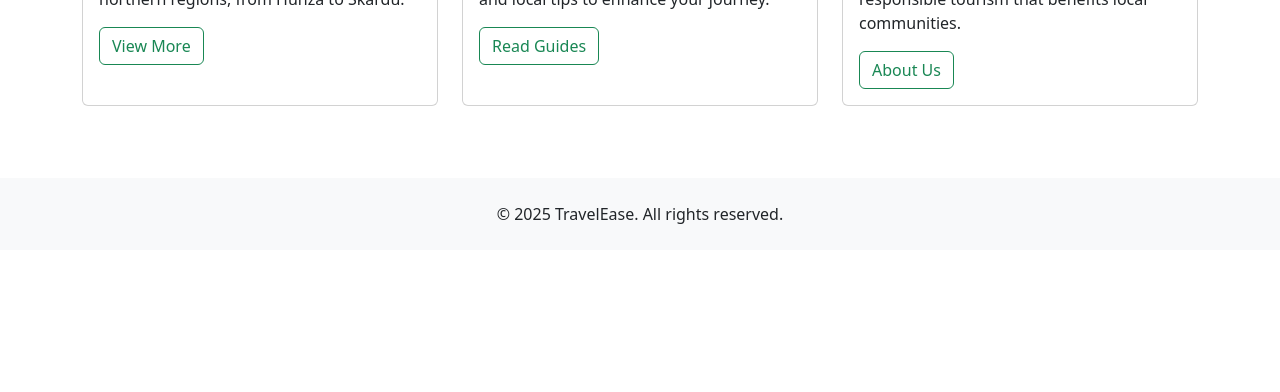
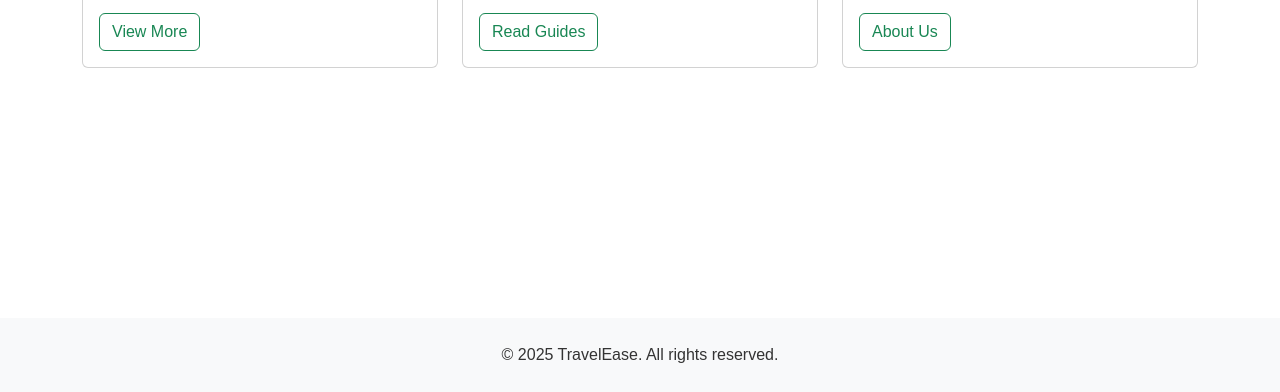
Before and after one commit to MugheesKazmi1/TravelEase, a website: page src/index.html in a window 1280 px wide. Shown: the part 408-800 px from the top of the page. Drawn offline with nearby package versions, Linux system fonts and the light colour scheme; files that its build step writes are made by us from their sources.

Commit message:
Created linting files and about page and home page

```diff
--- a/src/index.html
+++ b/src/index.html
@@ -4,7 +4,7 @@
   <meta charset="utf-8">
   <title>TravelEase - Explore Pakistan</title>
   <link href="https://cdn.jsdelivr.net/npm/bootstrap@5.3.0/dist/css/bootstrap.min.css" rel="stylesheet">
-  <link rel="stylesheet" href="styles/main.css">
+  <link rel="stylesheet" href="styles/AboutPage.css">
 </head>
 <body>
   <nav class="navbar navbar-expand-lg navbar-dark bg-success">
```
